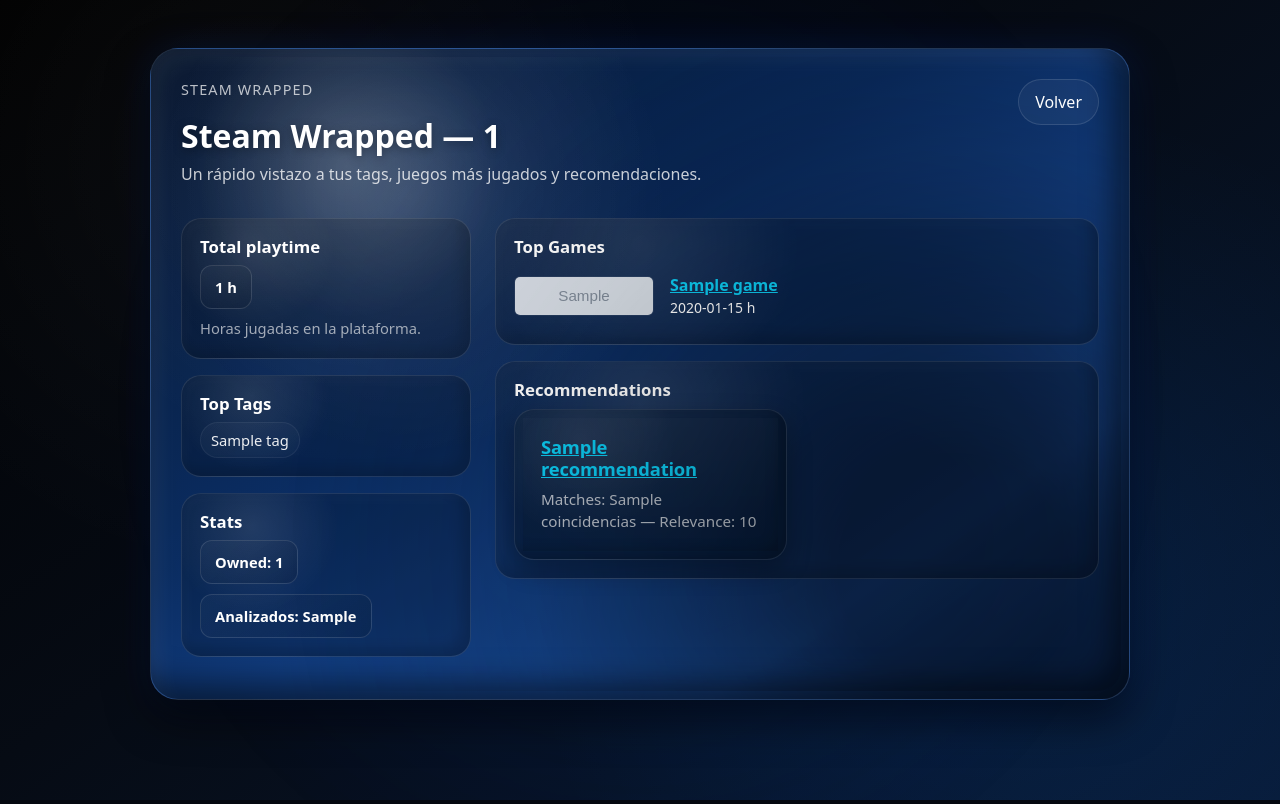
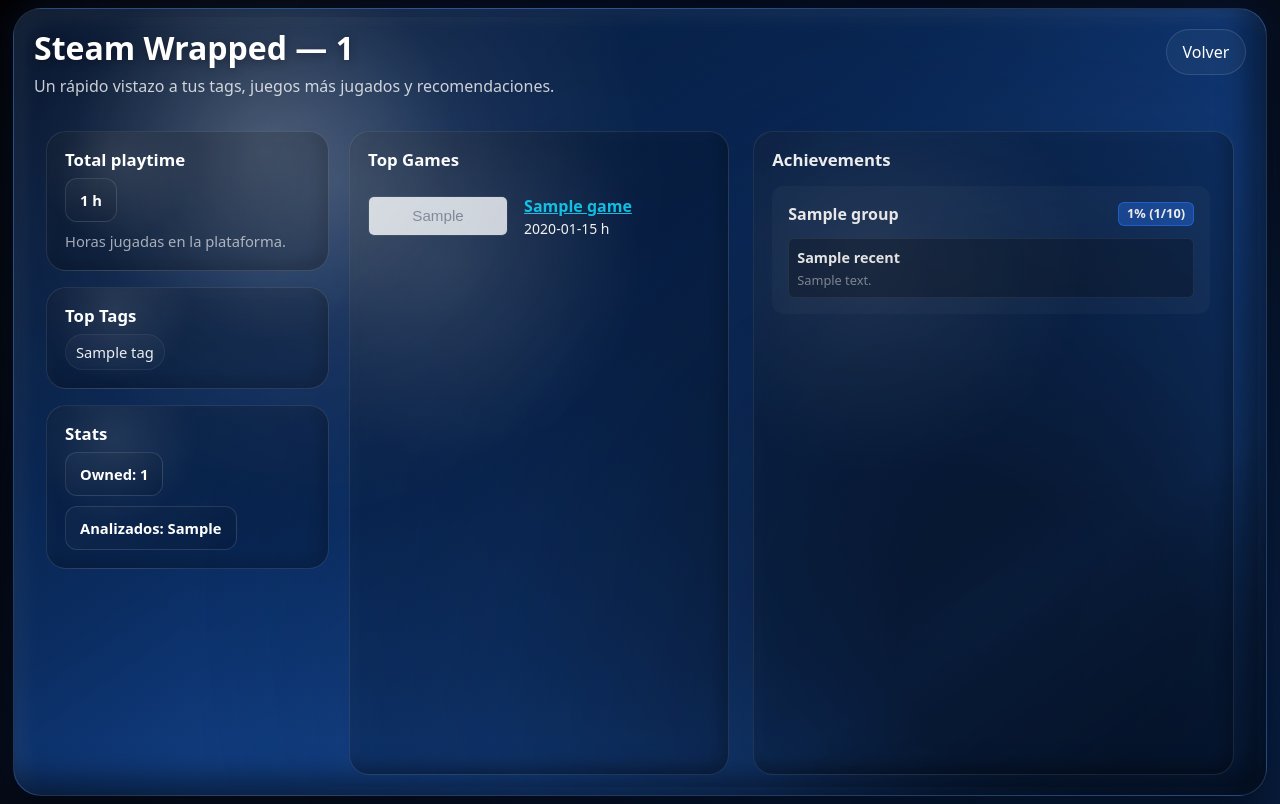
Before and after one commit to acotanor/DBapores, a Flask app: template app/templates/wrapped.html in a window 1280 px wide. Run offline with Flask 3, Linux system fonts and the light colour scheme; the template is opened without the code that fills it: most values are stand-ins (such as "Sample title", 1, 10 or a date in 2020); grey boxes marked "Sample" are stand-in pictures.

Commit message:
Mejoras del wrapped, estetica ancha y enseñar los logros.

```diff
--- a/app/templates/wrapped.html
+++ b/app/templates/wrapped.html
@@ -14,12 +14,11 @@
 <body class="option1-page">
   <div class="bg-glow" aria-hidden="true"></div>
 
-  <main class="option1-stage container py-5">
-    <section class="form-orb-panel mx-auto" style="width:min(980px,94vw)">
-      <div class="form-orb-inner">
-        <div class="form-header mb-3">
+  <main class="option1-stage container-fluid d-flex justify-content-center align-items-center min-vh-100 p-2">
+    <section class="form-orb-panel mx-auto w-100 d-flex flex-column" style="max-width: 98vw; height: 98.5vh; margin: auto 0;">
+      <div class="form-orb-inner d-flex flex-column flex-grow-1" style="overflow-y: hidden; padding: 20px; max-height: 100%;">
+        <div class="form-header mb-3 flex-shrink-0">
           <div>
-            <p class="form-kicker">Steam Wrapped</p>
             <h1 class="form-title">Steam Wrapped — {{ report.steamId }}</h1>
             <p class="form-subtitle">Un rápido vistazo a tus tags, juegos más jugados y recomendaciones.</p>
           </div>
@@ -27,8 +26,8 @@
           <a href="{{ url_for('web.home') }}" class="back-link">Volver</a>
         </div>
 
-        <div class="row">
-          <div class="col-lg-4">
+        <div class="row flex-grow-1 overflow-hidden m-0 w-100">
+          <div class="col-lg-3 d-flex flex-column overflow-y-auto pe-2" style="max-height: 100%;">
             <div class="summary-card mb-3">
               <h3>Total playtime</h3>
               <div class="summary-pill">{{ report.totalPlaytimeHours }} h</div>
@@ -44,7 +43,7 @@
               </div>
             </div>
 
-            <div class="summary-card mb-3">
+            <div class="summary-card mb-3 flex-shrink-0">
               <h3>Stats</h3>
               <div class="summary-meta mt-2">
                 <span class="summary-pill">Owned: {{ report.stats.totalOwnedGames }}</span>
@@ -53,10 +52,10 @@
             </div>
           </div>
 
-          <div class="col-lg-8">
-            <div class="summary-card mb-3">
+          <div class="col-lg-4 d-flex flex-column h-100">
+            <div class="summary-card d-flex flex-column flex-grow-1 h-100 mb-0">
               <h3>Top Games</h3>
-              <div class="list-group mt-2">
+              <div class="list-group mt-2 flex-grow-1 overflow-y-auto" style="scrollbar-width: thin; padding-right: 5px;">
                 {% for g in report.topGames %}
                 <div class="list-group-item d-flex align-items-center gap-3 flex-wrap">
                   <img src="{{ g.image }}" alt="{{ g.name }}" class="game-thumb" width="140" height="40" />
@@ -69,31 +68,39 @@
                 {% endfor %}
               </div>
             </div>
+          </div>
 
-            <div class="summary-card mb-3">
-              <h3>Recommendations</h3>
-              {% if report.recommendations %}
-              <div class="results-grid mt-2">
-                {% for r in report.recommendations %}
-                <div class="game-card p-2">
-                  <div class="card-body">
-                    <div class="d-flex flex-column h-100">
-                      <h4 class="card-title mb-2">
-                        <a href="{{ r.steamUrl }}" target="_blank" rel="noopener noreferrer"
-                          class="link-info text-decoration-underline">{{ r.name }}</a>
-                      </h4>
-                      <p class="card-text flex-grow-1">Matches: {{ r.coincidencias }} — Relevance: {{ r.relevancia_total
-                        | round(1) }}</p>
+          <div class="col-lg-5 d-flex flex-column h-100">
+            <div class="summary-card d-flex flex-column flex-grow-1 h-100 mb-0">
+              <h3>Achievements</h3>
+              <div class="list-group mt-2 flex-grow-1 overflow-y-auto" style="scrollbar-width: thin; padding-right: 5px;">
+                {% for group in report.achievements %}
+                <div class="list-group-item d-flex flex-column gap-2 p-3 mb-2" style="background-color: rgba(255,255,255,0.03); border-radius: 12px;">
+                  <div class="d-flex justify-content-between align-items-center">
+                    <strong class="text-white fs-6">{{ group.game_name }}</strong>
+                    <span class="badge" style="background-color: rgba(43, 121, 255, 0.4); border: 1px solid rgba(43, 121, 255, 0.6); font-size: 0.8em;">{{ group.percentage }}% ({{ group.total_obtained }}/{{ group.total }})</span>
+                  </div>
+
+                  {% if group.recent %}
+                  <div class="d-flex flex-column gap-2 mt-1">
+                    {% for a in group.recent %}
+                    <div class="p-2 rounded border" style="background-color: rgba(0,0,0,0.25); border-color: rgba(255,255,255,0.08) !important;">
+                      <div class="fw-bold text-white mb-1" style="font-size: 0.9rem;">{{ a.name }}</div>
+                      <div class="text-white-50" style="font-size: 0.8rem; line-height: 1.3;">{{ a.description }}</div>
                     </div>
+                    {% endfor %}
                   </div>
+                  {% else %}
+                  <div class="text-white-50 small mt-1">Aún no hay logros obtenidos en este juego.</div>
+                  {% endif %}
                 </div>
+                {% else %}
+                <div class="empty-results mt-2">No se encontraron logros en los juegos principales.</div>
                 {% endfor %}
               </div>
-              {% else %}
-              <div class="empty-results mt-2">No hay recomendaciones locales para este perfil.</div>
-              {% endif %}
             </div>
           </div>
+
         </div>
 
       </div>
```
Also changed, not shown: app/controllers/api_controller.py (+35 -13 lines).
